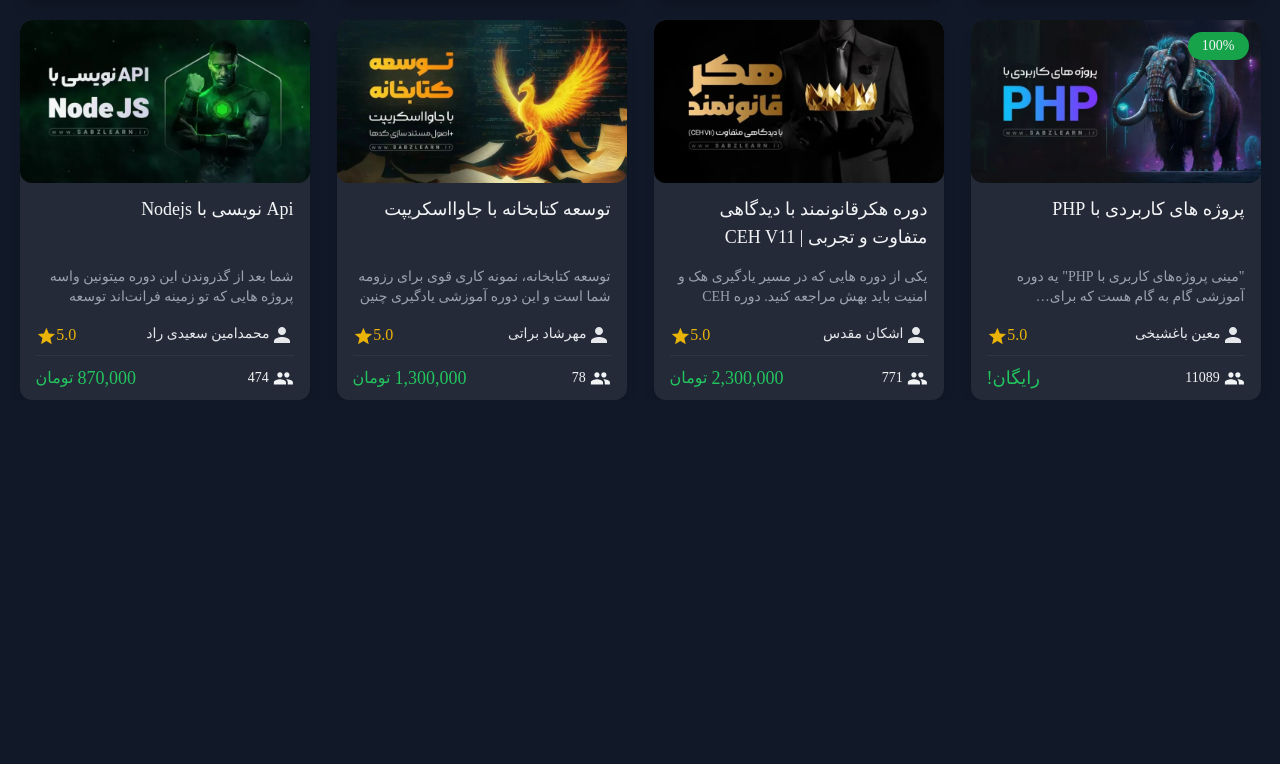
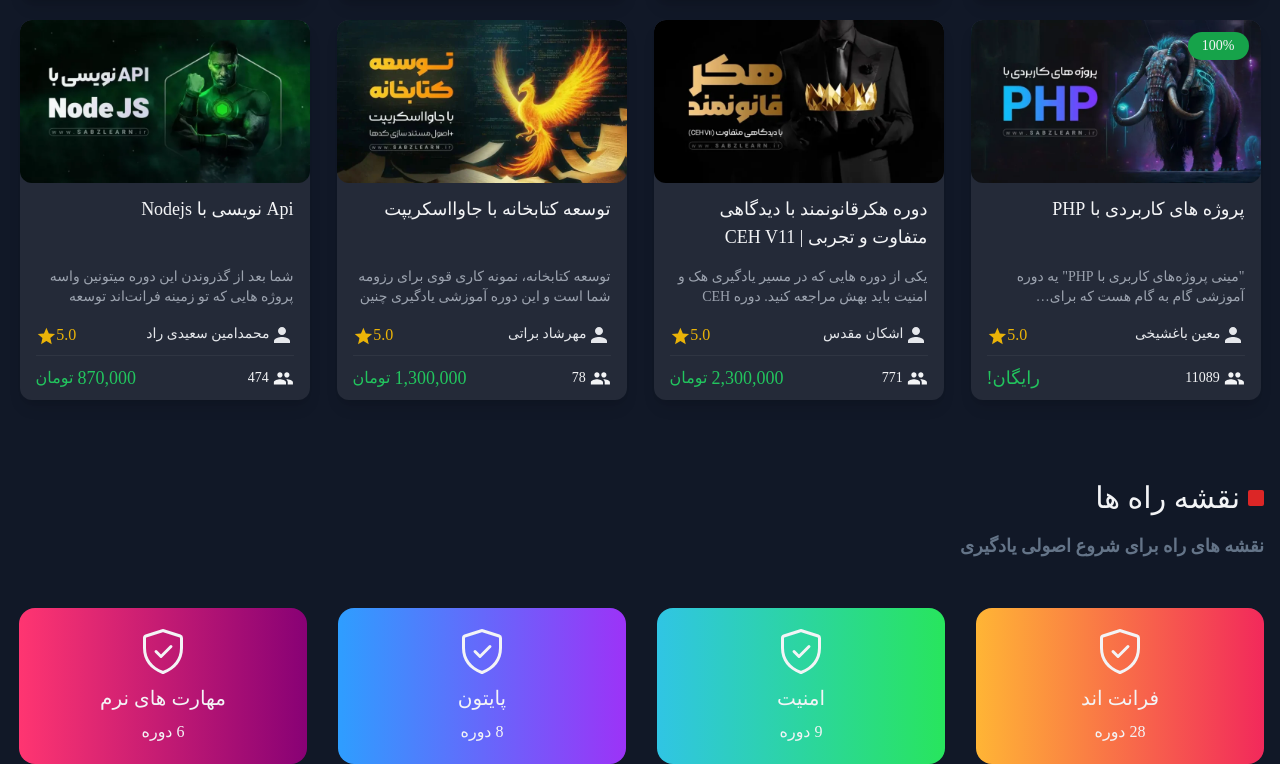
Before and after one commit to parsa-vesali/sabzlearn, a React (Vite) app: page / in a window 1280 px wide. Shown: the part 1404-2168 px from the top of the page. Before the commit the page ends 1804 px from the top, so only its background shows below. Built offline with nearby package versions, Linux system fonts and the light colour scheme; a web font is replaced by a local one.

Commit message:
the project updated

```diff
--- /dev/null
+++ b/src/Components/RoadMap.jsx
@@ -0,0 +1,39 @@
+import React from 'react'
+import Title from './Title'
+import { GoShieldCheck } from "react-icons/go";
+import { IoExtensionPuzzleOutline } from "react-icons/io5";
+import { BsCodeSlash } from "react-icons/bs";
+import { CiLaptop } from "react-icons/ci";
+
+
+export default function RoadMap() {
+    return (
+        <>
+            <Title title='نقشه راه ها' color='bg-red-600' subtitle='نقشه های راه برای شروع اصولی یادگیری' />
+
+            <div className='grid grid-cols-2 sm:grid-cols-2 lg:grid-cols-3 xl:grid-cols-4 gap-6 sm:gap-7 child:py-5 child:text-gray-100 child:flex child:rounded-2xl'>
+                {/* box */}
+                <div className=' lg:w-72 bg-gradient-to-r from-[#FFB535] to-[#F2295B]   flex-col justify-center items-center gap-y-2'>
+                    <GoShieldCheck className='  text-5xl' />
+                    <h2 className='text-xl font-Dana-Bold'>فرانت اند</h2>
+                    <span>28 دوره</span>
+                </div>
+                <div className=' lg:w-72 bg-gradient-to-r from-[#30C5E4] to-[#28E55D] flex-col justify-center items-center gap-y-2'>
+                    <GoShieldCheck className='  text-5xl' />
+                    <h2 className='text-xl font-Dana-Bold'>امنیت</h2>
+                    <span>9 دوره</span>
+                </div>
+                <div className=' lg:w-72 bg-gradient-to-r from-[#2E9EFF] to-[#9C33F7] flex-col justify-center items-center gap-y-2'>
+                    <GoShieldCheck className='  text-5xl' />
+                    <h2 className='text-xl font-Dana-Bold'>پایتون</h2>
+                    <span>8 دوره</span>
+                </div>
+                <div className=' lg:w-72 bg-gradient-to-r from-[#FF3571] to-[#880175] flex-col justify-center items-center gap-y-2'>
+                    <GoShieldCheck className='  text-5xl' />
+                    <h2 className='text-xl font-Dana-Bold'>مهارت های نرم</h2>
+                    <span>6 دوره</span>
+                </div>
+            </div>
+        </>
+    )
+}
--- a/src/Components/Title.jsx
+++ b/src/Components/Title.jsx
@@ -1,9 +1,9 @@
 import React from 'react'
 export default function Title({ title, subtitle, color, children }) {
     return (
-        <div className='flex items-center justify-between mt-16 mb-12'>
+        <div className='flex items-center justify-between mt-20 mb-12'>
             <div className="flex flex-col gap-y-1 lg:gap-y-4">
-                <h2 className=' text-xl lg:text-3xl font-Dana-Bold dark:text-gray-100 flex items-center justify-center gap-x-2'>
+                <h2 className=' text-xl lg:text-3xl font-Dana-Bold dark:text-gray-100 flex items-center gap-x-2'>
                     <span className={`p-2 rounded-sm ${color} hidden lg:flex `} ></span> {title}
                 </h2>
                 <p className='text-dark-300  text-sm lg:text-lg font-semibold line-clamp-1'>{subtitle}</p>
--- a/src/Pages/Home.jsx
+++ b/src/Pages/Home.jsx
@@ -3,6 +3,7 @@
 import NavBar from '../Components/NavBar'
 import MainHeader from '../Components/MainHeader'
 import LastCurses from '../Components/LastCurses'
+import RoadMap from '../Components/RoadMap'
 
 export default function Home() {
     return (
@@ -14,6 +15,7 @@
             <div className="container">
                 <MainHeader />
                 <LastCurses />
+                <RoadMap />
             </div>
         </>
     )
```
